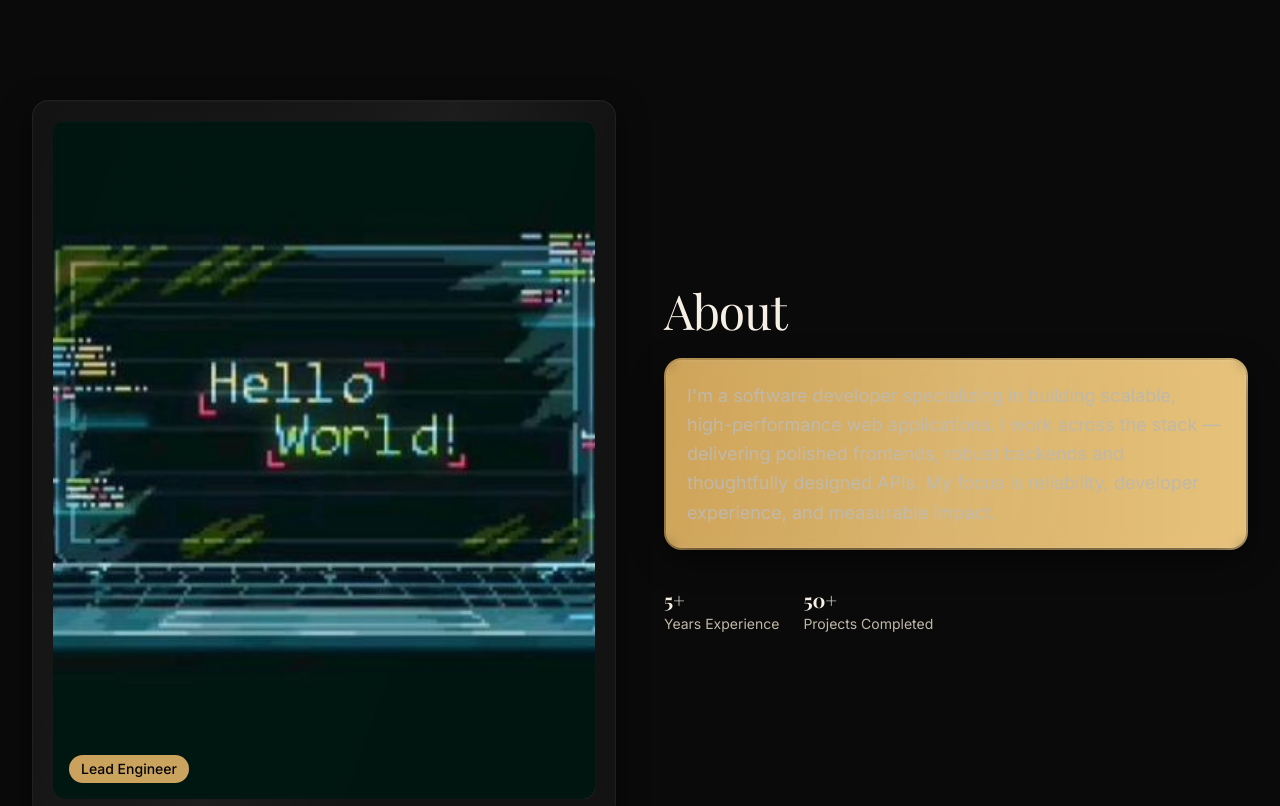
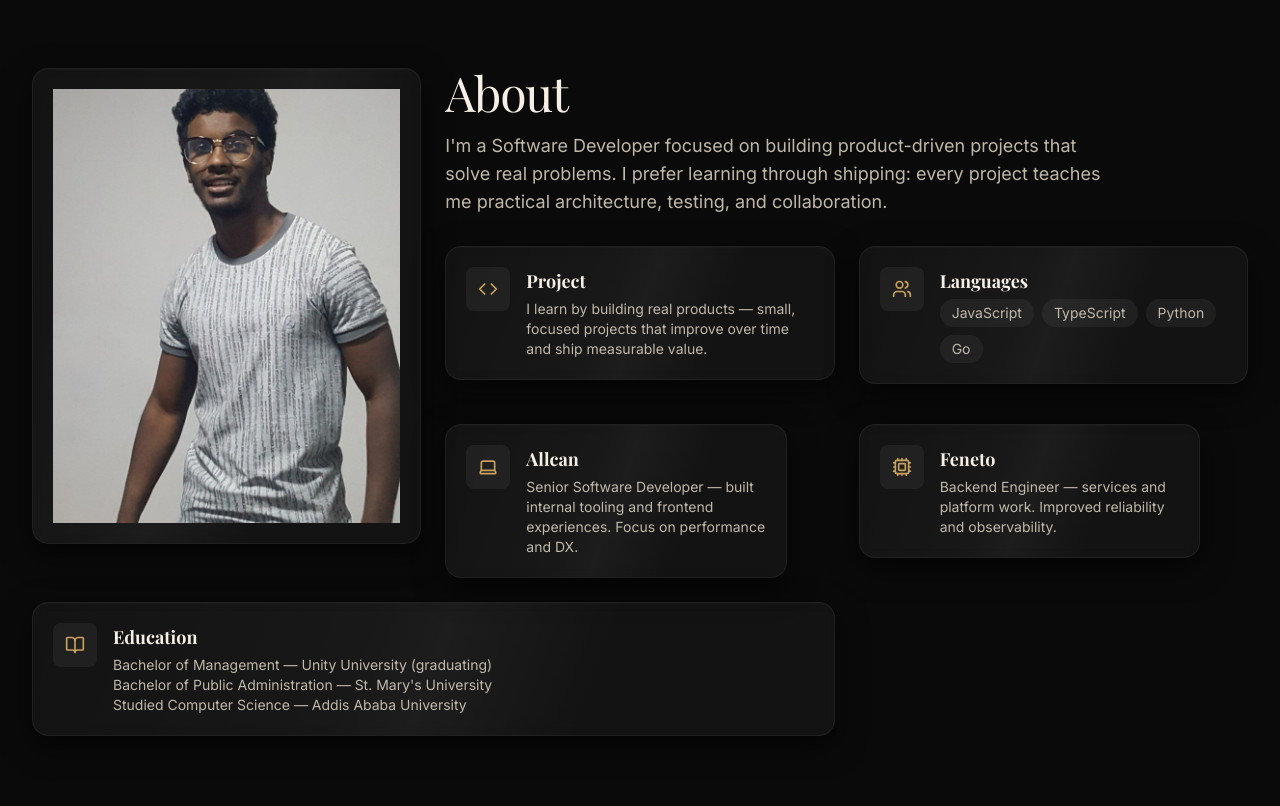
Before and after one commit to AbdiAhmed6457/abdiAhmed, a Next.js app: page / in a window 1280 px wide. Shown: the part 740-1546 px from the top of the page. Built offline with nearby package versions, Linux system fonts and the light colour scheme.

Commit message:
Restore luxurious about.tsx (recreated)

```diff
--- a/src/components/sections/about.tsx
+++ b/src/components/sections/about.tsx
@@ -2,65 +2,119 @@
 
 import { motion } from "framer-motion";
 import Image from "next/image";
+import { Laptop, Cpu, Code, Globe, BookOpen, Users } from "lucide-react";
+
+const fadeUp = {
+    hidden: { opacity: 0, y: 12 },
+    visible: { opacity: 1, y: 0 },
+};
+
+function Card({ icon: Icon, title, children, className = "", iconStyle = {} }: any) {
+    return (
+        <motion.div
+            initial="hidden"
+            whileInView="visible"
+            viewport={{ once: true }}
+            variants={fadeUp}
+            transition={{ duration: 0.6 }}
+            className={`lux-card p-5 rounded-2xl shadow-lg ${className}`}
+        >
+            <div className="flex items-start gap-4">
+                <div className="w-11 h-11 flex items-center justify-center rounded-lg bg-white/5">
+                    <Icon size={20} style={iconStyle} />
+                </div>
+                <div className="flex-1">
+                    <h4 className="text-lg font-semibold">{title}</h4>
+                    <div className="mt-1 text-sm text-(--muted-foreground)">{children}</div>
+                </div>
+            </div>
+        </motion.div>
+    );
+}
 
 export function About() {
     return (
-        <section id="about" className="container mx-auto py-24 px-4 md:px-8">
-            <div className="grid gap-12 md:grid-cols-2 items-center">
+        <section id="about" className="relative container mx-auto py-16 px-4 md:px-8">
+            <div className="absolute inset-0 pointer-events-none">
+                <div className="spin-bg opacity-10" />
+            </div>
+
+            <div className="relative grid gap-6 md:grid-cols-3 md:grid-rows-3 auto-rows-min grid-flow-dense">
+                <div className="md:col-span-1 md:row-span-3">
                     <motion.div
-                    initial={{ opacity: 0, scale: 0.98, x: -30 }}
+                        initial={{ opacity: 0, scale: 0.98, x: -20 }}
                         whileInView={{ opacity: 1, scale: 1, x: 0 }}
                         viewport={{ once: true }}
-                    transition={{ duration: 0.7, ease: 'easeOut' }}
-                    className="lux-card rounded-2xl"
+                        transition={{ duration: 0.7 }}
+                        className="rounded-2xl overflow-hidden lux-card"
                     >
-                    <div className="relative rounded-xl overflow-hidden aspect-4/5 bg-linear-to-br from-neutral-900 via-neutral-800 to-neutral-700">
-                        <div className="absolute inset-0 bg-linear-to-br from-neutral-900 via-neutral-800 to-neutral-700" />
-                        <div className="absolute inset-0">
+                        <div className="relative aspect-4/5 bg-neutral-900">
                             <Image
-                                src="/image-one.jpg"
-                                alt="Portrait"
+                                src="/abdi.jpg"
+                                alt="Abdi Ahmed"
                                 fill
                                 sizes="(max-width: 640px) 90vw, 400px"
                                 className="object-cover"
                                 priority
                             />
                         </div>
-                        <div className="absolute bottom-4 left-4">
-                            <span className="inline-block px-3 py-1 text-sm font-medium text-black bg-(--lux-gold) rounded-full">Lead Engineer</span>
+                    </motion.div>
                 </div>
-                    </div>
-                </motion.div>
 
-                <motion.div
-                    initial={{ opacity: 0, x: 30 }}
-                    whileInView={{ opacity: 1, x: 0 }}
-                    viewport={{ once: true }}
-                    transition={{ duration: 0.7, delay: 0.15 }}
-                    className="space-y-6"
-                >
-                    <h2 className="text-4xl sm:text-5xl font-serif tracking-tight">
-                        About
-                    </h2>
-                    <div className="gold-border inline-block rounded-lg">
-                        <div className="lux-card p-6">
-                            <p className="text-lg leading-relaxed text-(--muted-foreground)">
-                                I'm a software developer specializing in building scalable, high-performance web applications. I work across the stack — delivering polished frontends, robust backends and thoughtfully designed APIs. My focus is reliability, developer experience, and measurable impact.
+                <div className="md:col-span-2 md:row-span-1">
+                    <h2 className="text-4xl sm:text-5xl font-serif tracking-tight">About</h2>
+                    <p className="mt-4 text-lg text-(--muted-foreground) max-w-2xl">
+                        I'm a Software Developer focused on building product-driven projects that
+                        solve real problems. I prefer learning through shipping: every project
+                        teaches me practical architecture, testing, and collaboration.
                     </p>
                 </div>
+
+                <div className="md:col-span-1">
+                    <Card
+                        icon={Code}
+                        title="Project"
+                        iconStyle={{ color: 'var(--lux-gold)' }}
+                    >
+                        I learn by building real products — small, focused projects that
+                        improve over time and ship measurable value.
+                    </Card>
                 </div>
 
-                    <div className="flex gap-6 pt-3">
-                        <div>
-                            <h3 className="text-xl font-semibold">5+</h3>
-                            <p className="text-sm text-(--muted-foreground)">Years Experience</p>
+                <div className="md:col-span-1">
+                    <Card icon={Users} title="Languages" iconStyle={{ color: 'var(--lux-gold)' }}>
+                        <div className="flex flex-wrap gap-2">
+                            <span className="px-3 py-1 text-sm rounded-full bg-white/5">JavaScript</span>
+                            <span className="px-3 py-1 text-sm rounded-full bg-white/5">TypeScript</span>
+                            <span className="px-3 py-1 text-sm rounded-full bg-white/5">Python</span>
+                            <span className="px-3 py-1 text-sm rounded-full bg-white/5">Go</span>
                         </div>
-                        <div>
-                            <h3 className="text-xl font-semibold">50+</h3>
-                            <p className="text-sm text-(--muted-foreground)">Projects Completed</p>
+                    </Card>
                 </div>
+
+                <div className="md:col-span-1 md:mr-8 lg:mr-12">
+                    <Card icon={Laptop} title="Allcan" iconStyle={{ color: 'var(--lux-gold)' }}>
+                        Senior Software Developer — built internal tooling and frontend
+                        experiences. Focus on performance and DX.
+                    </Card>
                 </div>
-                </motion.div>
+
+                <div className="md:col-span-1 md:mr-8 lg:mr-12">
+                    <Card icon={Cpu} title="Feneto" iconStyle={{ color: 'var(--lux-gold)' }}>
+                        Backend Engineer — services and platform work. Improved reliability and
+                        observability.
+                    </Card>
+                </div>
+
+                <div className="md:col-span-2">
+                    <Card icon={BookOpen} title="Education" iconStyle={{ color: 'var(--lux-gold)' }}>
+                        Bachelor of Management — Unity University (graduating)
+                        <br />
+                        Bachelor of Public Administration — St. Mary's University
+                        <br />
+                        Studied Computer Science — Addis Ababa University
+                    </Card>
+                </div>
             </div>
         </section>
     );
```
Lines whose indentation alone changed are shown as unchanged.
